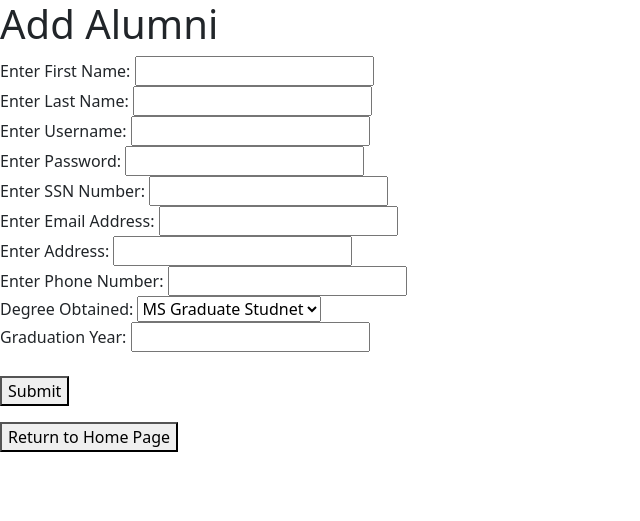
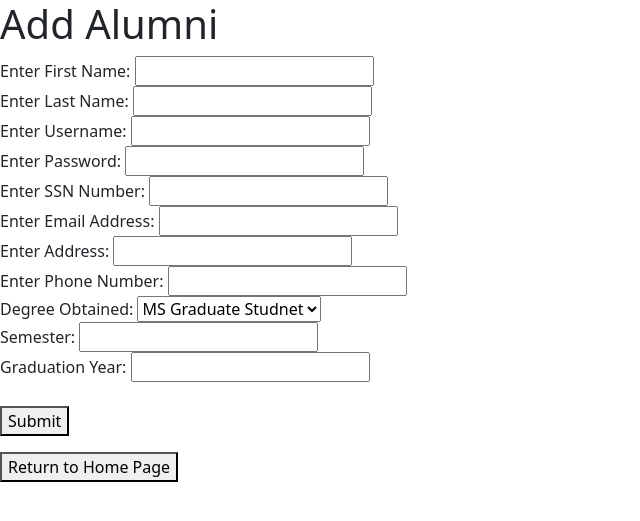
Before and after one commit to Olamide-Treasure/School-System, a Flask app: template templates/addalumni.html in a window 1280 px wide. Shown: the top 521 px of the page, without its empty margins (0-640 px from the left). Run offline with Flask 2, Linux system fonts and the light colour scheme; the template is opened without the code that fills it, so the values that code supplies are empty.

Commit message:
Update addalumni.html

```diff
--- a/templates/addalumni.html
+++ b/templates/addalumni.html
@@ -36,6 +36,9 @@
     <option value= 21>PhD Student</option>
     </select>
     <br>
+    Semester:
+    <input type="text" name="semester" minlength="4" maxlength="4" required><br>
+
 
     Graduation Year:
     <input type="text" name="gradyear" minlength="4" maxlength="4" required pattern="\d{4}"><br>
```
